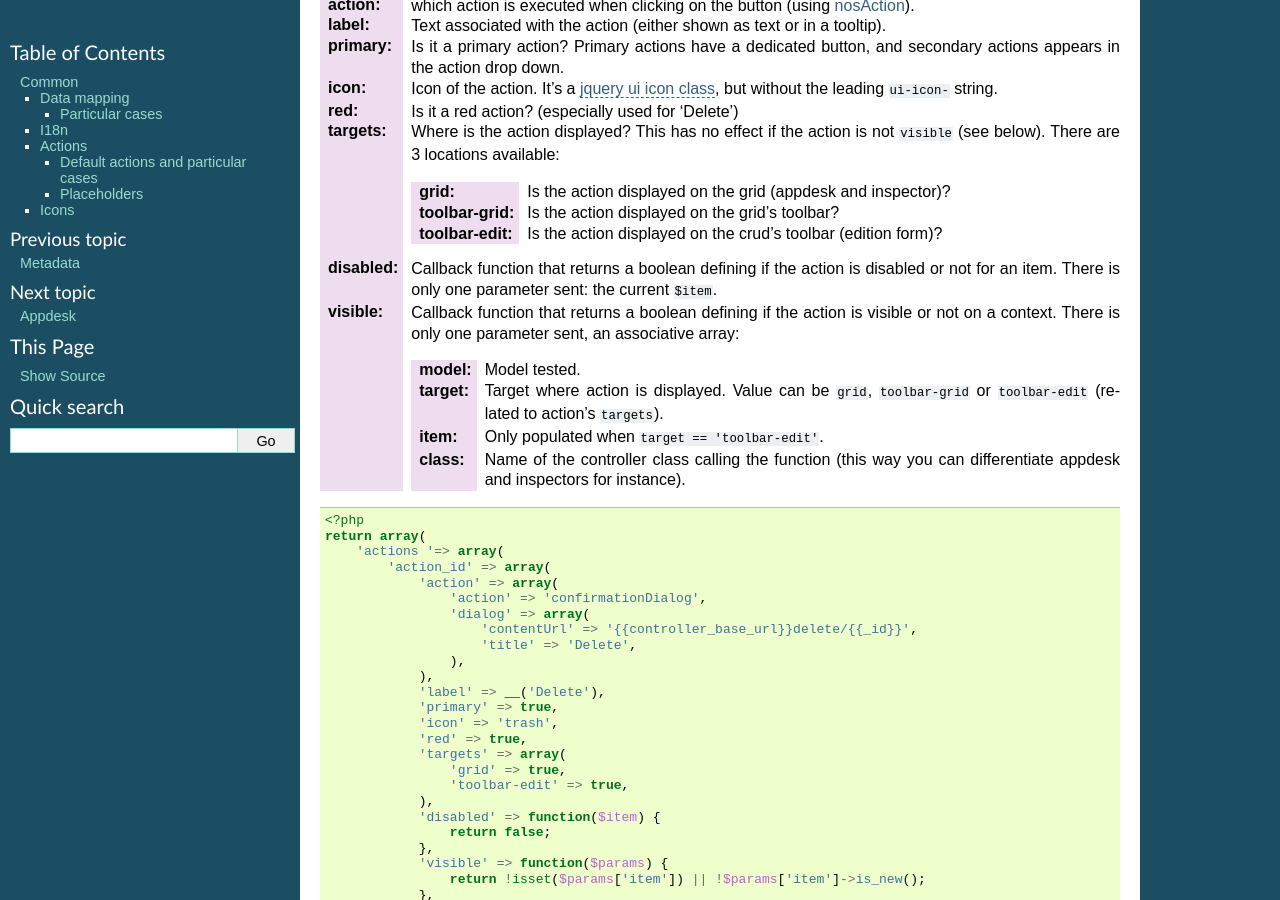
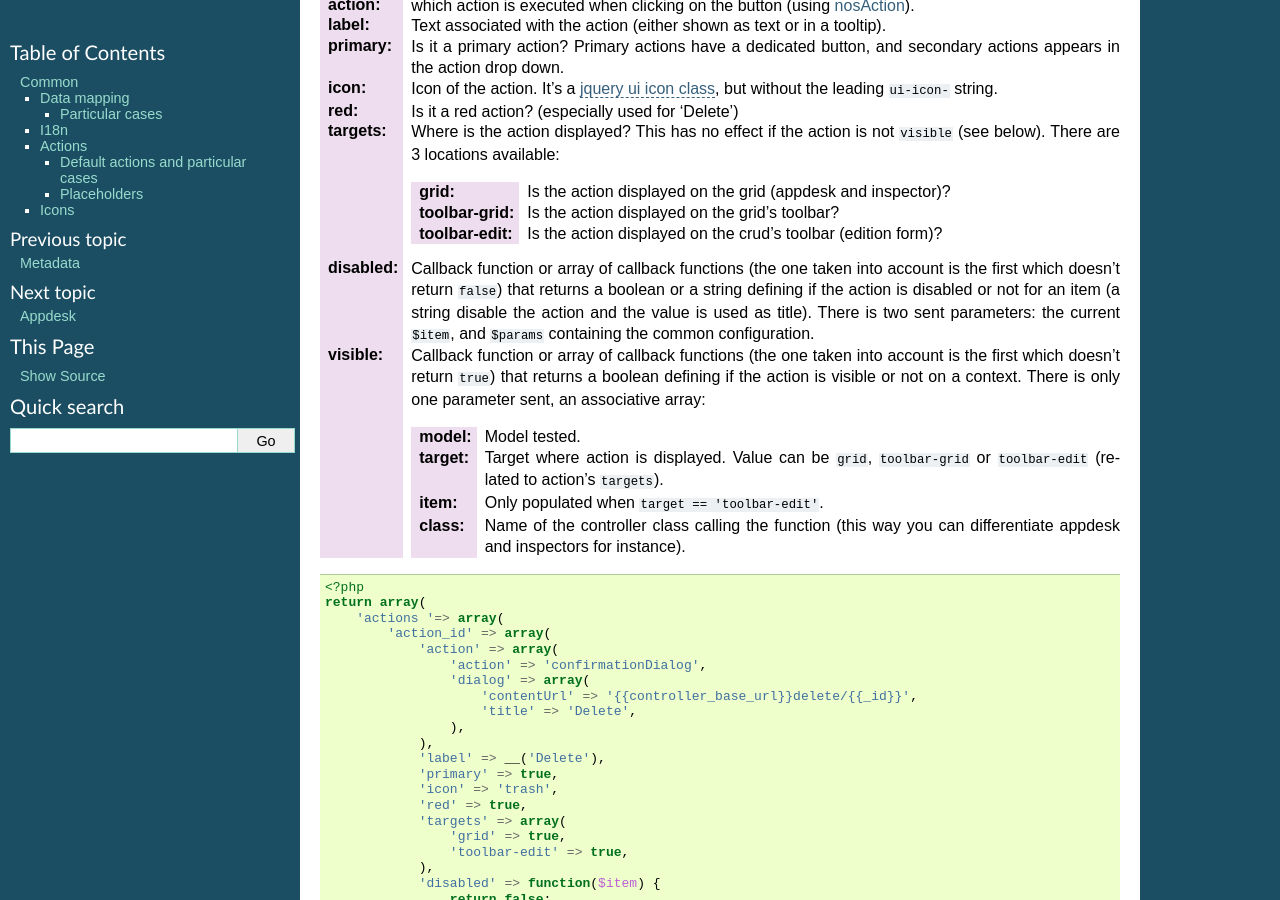
Before and after one commit to vrcAlbert/documentation-api, a Sphinx documentation site: the page built from source/php/configuration/application/common.rst, in a window 1280 px wide and 900 px high, scrolled down 2934 px. Built offline with Sphinx 7.4.7, drawn with Linux system fonts in a browser that asks for light colours; cross-references to code outside the pages are shown as plain code.

Commit message:
added action enhancement documentation

```diff
--- a/source/javascript/$/nosUIElement.rst
+++ b/source/javascript/$/nosUIElement.rst
@@ -9,7 +9,7 @@ nosUIElement
 		:label:    ``string``. Element label.
 		:action:   ``{}``. Action bound to the click event. See :js:func:`$container.nosAction`.
 		:bind:     ``{}``. Event(s) bound to the element. See `$().bind() <http://api.jquery.com/bind/>`__.
-		:disabled: ``boolean``. If ``true``, the element is disabled.
+		:disabled: ``boolean`` or ``string``. If ``true`` or ``string``, the element is disabled. If it is a ``string``, it will fill the element's title.
 		:menu:     ``{}``. If set, binds a context menu to element.
 
 			:menus: ``[{}]``. Array containing each menu line.
--- a/source/php/configuration/application/common.rst
+++ b/source/php/configuration/application/common.rst
@@ -186,8 +186,13 @@ Each action is an associative array. Key is the action ID, and value is an array
     :toolbar-grid: Is the action displayed on the grid's toolbar?
     :toolbar-edit: Is the action displayed on the crud's toolbar (edition form)?
 
-:disabled: Callback function that returns a boolean defining if the action is disabled or not for an item. There is only one parameter sent: the current ``$item``.
-:visible:  Callback function that returns a boolean defining if the action is visible or not on a context. There is only one parameter sent, an associative array:
+:disabled: Callback function or array of callback functions (the one taken into account is the first which doesn't
+    return ``false``) that returns a boolean or a string defining if the action is disabled or not for an item (a string
+    disable the action and the value is used as title). There is two sent parameters: the current ``$item``, and
+    ``$params`` containing the common configuration.
+:visible:  Callback function or array of callback functions (the one taken into account is the first which doesn't
+    return ``true``) that returns a boolean defining if the action is visible or not on a context. There is only one
+    parameter sent, an associative array:
 
     :model:  Model tested.
     :target: Target where action is displayed. Value can be ``grid``, ``toolbar-grid`` or ``toolbar-edit`` (related to action's ``targets``).
```
